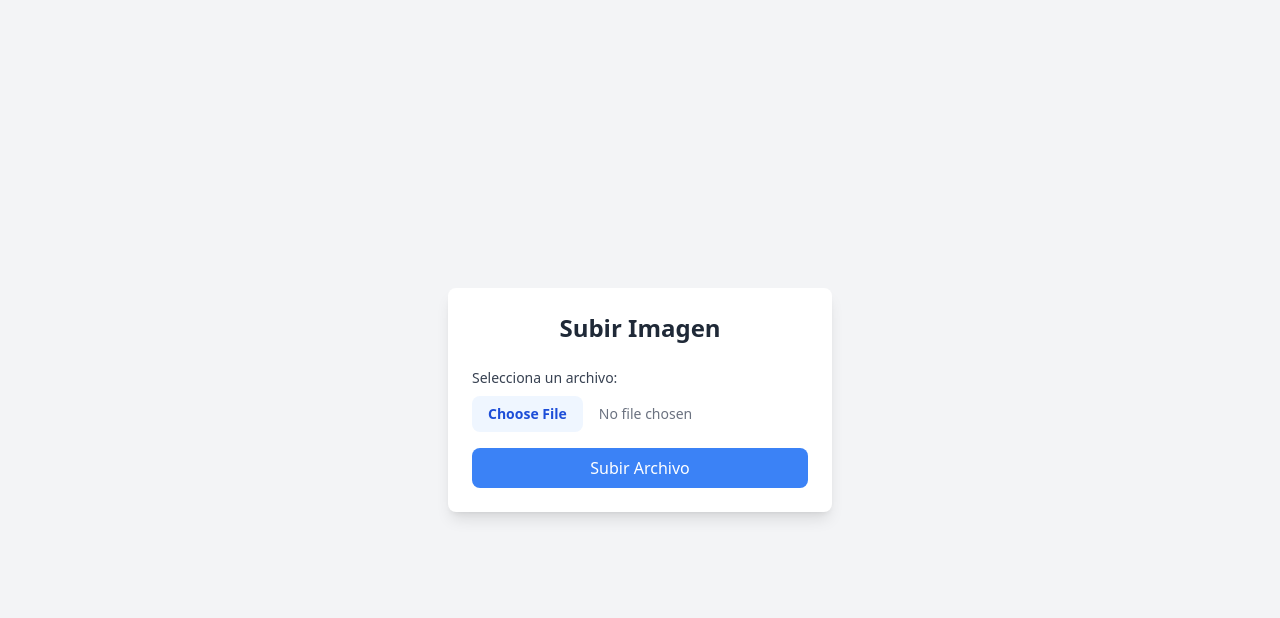
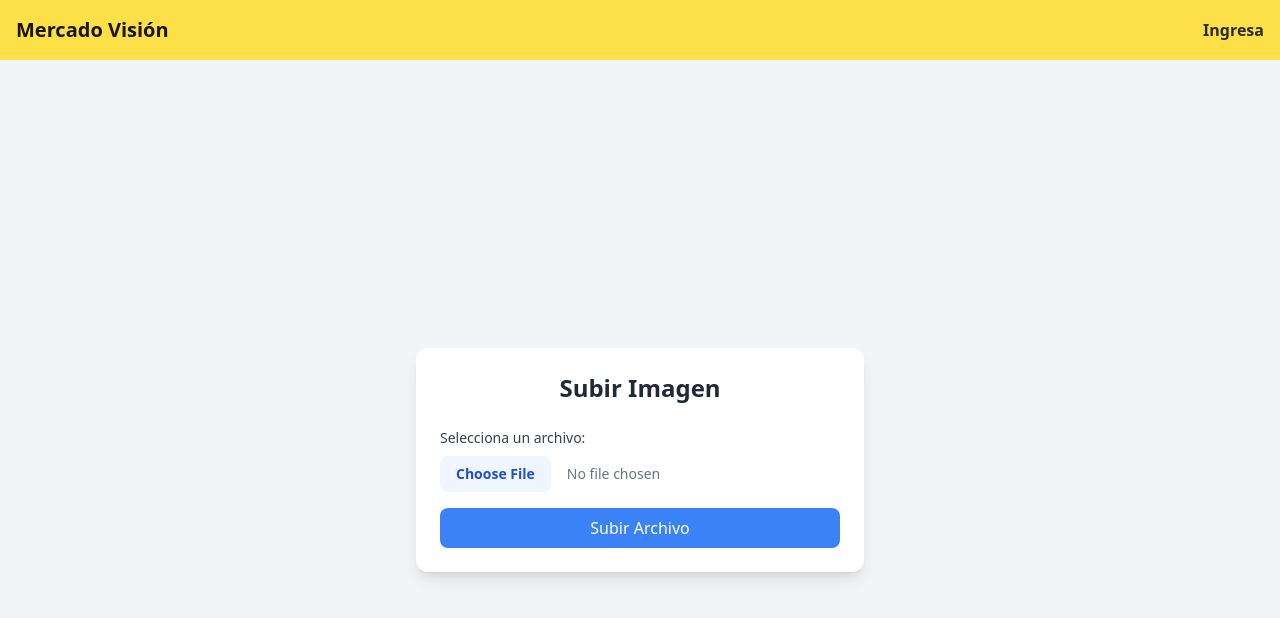
Before and after one commit to oerlandsen/gpti, a React (Vite) app: page / in a window 1280 px wide. Shown: the top 618 px of the page. Built offline with nearby package versions, Linux system fonts and the light colour scheme; the HTML template or start-up script is replaced by a standard one.

Commit message:
feat: add auth0 and basic navbar to login and logout

```diff
--- a/package.json
+++ b/package.json
@@ -10,6 +10,7 @@
     "preview": "vite preview"
   },
   "dependencies": {
+    "@auth0/auth0-react": "^2.2.4",
     "react": "^18.3.1",
     "react-dom": "^18.3.1",
     "react-router-dom": "^7.0.1"
--- a/src/App.tsx
+++ b/src/App.tsx
@@ -1,13 +1,24 @@
 import { BrowserRouter as Router, Routes, Route } from "react-router-dom";
 import MainView from "./views/MainView";
+import { Auth0Provider } from '@auth0/auth0-react';
 
 function App() {
   return (
-    <Router>
+    <Auth0Provider
+      domain="dev-4r8anlrj2e3av060.us.auth0.com"
+      clientId="Hcr44YogF3fpzxBDeDAb326vubYbMDGC"
+      authorizationParams={
+        {
+          redirect_uri: window.location.origin
+        }
+      }
+    >
+      <Router>
         <Routes>
           <Route path="/" element={<MainView />} />
         </Routes>
-    </Router>
+      </Router>
+    </Auth0Provider>
   );
 }
 
--- /dev/null
+++ b/src/components/FileSelector.tsx
@@ -0,0 +1,64 @@
+import React, { useState } from "react";
+import { useAuth0 } from "@auth0/auth0-react";
+
+function FileSelector() {
+    const [file, setFile] = useState<File | null>(null);
+
+    const handleFileChange = (event: React.ChangeEvent<HTMLInputElement>) => {
+        if (event.target.files && event.target.files[0]) {
+            setFile(event.target.files[0]);
+        }
+    };
+
+    const handleSubmit = (event: React.FormEvent<HTMLFormElement>) => {
+        event.preventDefault();
+        if (file) {
+            // Aquí puedes manejar el archivo (subirlo al servidor o procesarlo)
+            console.log("Archivo seleccionado:", file.name);
+            alert(`Archivo "${file.name}" subido con éxito.`);
+        } else {
+            alert("Por favor selecciona un archivo antes de enviar el formulario.");
+        }
+    };
+
+    return (
+        <div className="flex items-center justify-center min-h-screen bg-gray-100">
+            <form
+                onSubmit={handleSubmit}
+                className="bg-white p-6 rounded-xl shadow-lg w-full max-w-md"
+            >
+                <h1 className="text-2xl font-bold text-center text-gray-800 mb-6">
+                    Subir Imagen
+                </h1>
+                <div className="mb-4">
+                    <label
+                        htmlFor="fileInput"
+                        className="block text-sm font-medium text-gray-700"
+                    >
+                        Selecciona un archivo:
+                    </label>
+                    <input
+                        type="file"
+                        id="fileInput"
+                        onChange={handleFileChange}
+                        accept="image/png, image/gif, image/jpeg"
+                        className="mt-2 block w-full text-sm text-gray-500 file:mr-4 file:py-2 file:px-4 file:rounded-lg file:border-0 file:text-sm file:font-semibold file:bg-blue-50 file:text-blue-700 hover:file:bg-blue-100"
+                    />
+                </div>
+                <button
+                    type="submit"
+                    className="w-full bg-blue-500 text-white py-2 px-4 rounded-lg hover:bg-blue-600 transition-colors"
+                >
+                    Subir Archivo
+                </button>
+                {file && (
+                    <p className="mt-4 text-sm text-gray-600">
+                        Archivo seleccionado: <strong>{file.name}</strong>
+                    </p>
+                )}
+            </form>
+        </div>
+    );
+}
+
+export default FileSelector;
--- /dev/null
+++ b/src/components/LoginButton.tsx
@@ -0,0 +1,15 @@
+import { useAuth0 } from "@auth0/auth0-react";
+
+const LoginButton = () => {
+    const { loginWithRedirect } = useAuth0();
+
+    return <button onClick={() => loginWithRedirect()} className="text-gray-900 opacity-90 font-sans font-semibold text-s hover:opacity-100">Ingresa</button>;
+};
+
+const LogoutButton = () => {
+    const { logout } = useAuth0();
+
+    return <button onClick={() => logout()} className="text-gray-900 opacity-90 font-sans font-semibold text-s hover:opacity-100">Salir</button>;
+}
+
+export { LoginButton, LogoutButton };
--- /dev/null
+++ b/src/components/NavBar.tsx
@@ -0,0 +1,23 @@
+import React from 'react';
+import { Link } from 'react-router-dom';
+import { LoginButton, LogoutButton } from './LoginButton';
+import { useAuth0 } from '@auth0/auth0-react';
+
+const NavBar: React.FC = () => {
+
+    const { isAuthenticated, user } = useAuth0();
+
+    return (
+        <nav className="bg-yellow-300 p-4">
+            <div className="container mx-auto flex justify-between items-center">
+                <Link to="/" className="text-black opacity-90 font-sans text-xl font-bold">Mercado Visión</Link>
+                <div className="flex items-center">
+                    {isAuthenticated && user && <span className="mr-4 text-black">{user.email}</span>}
+                    {isAuthenticated ? <LogoutButton /> : <LoginButton />}
+                </div>
+            </div>
+        </nav>
+    );
+}
+
+export default NavBar;
--- a/src/views/MainView.tsx
+++ b/src/views/MainView.tsx
@@ -1,60 +1,11 @@
-import React, { useState } from "react";
+import FileSelector from "../components/FileSelector";
+import NavBar from "../components/NavBar";
 
 function MainView() {
-  const [file, setFile] = useState<File | null>(null);
-
-  const handleFileChange = (event: React.ChangeEvent<HTMLInputElement>) => {
-    if (event.target.files && event.target.files[0]) {
-      setFile(event.target.files[0]);
-    }
-  };
-
-  const handleSubmit = (event: React.FormEvent<HTMLFormElement>) => {
-    event.preventDefault();
-    if (file) {
-      // Aquí puedes manejar el archivo (subirlo al servidor o procesarlo)
-      console.log("Archivo seleccionado:", file.name);
-      alert(`Archivo "${file.name}" subido con éxito.`);
-    } else {
-      alert("Por favor selecciona un archivo antes de enviar el formulario.");
-    }
-  };
-
   return (
-    <div className="flex items-center justify-center min-h-screen bg-gray-100">
-      <form
-        onSubmit={handleSubmit}
-        className="bg-white p-6 rounded-lg shadow-lg w-96"
-      >
-        <h1 className="text-2xl font-bold text-center text-gray-800 mb-6">
-          Subir Imagen
-        </h1>
-        <div className="mb-4">
-          <label
-            htmlFor="fileInput"
-            className="block text-sm font-medium text-gray-700"
-          >
-            Selecciona un archivo:
-          </label>
-          <input
-            type="file"
-            id="fileInput"
-            onChange={handleFileChange}
-            className="mt-2 block w-full text-sm text-gray-500 file:mr-4 file:py-2 file:px-4 file:rounded-lg file:border-0 file:text-sm file:font-semibold file:bg-blue-50 file:text-blue-700 hover:file:bg-blue-100"
-          />
-        </div>
-        <button
-          type="submit"
-          className="w-full bg-blue-500 text-white py-2 px-4 rounded-lg hover:bg-blue-600 transition-colors"
-        >
-          Subir Archivo
-        </button>
-        {file && (
-          <p className="mt-4 text-sm text-gray-600">
-            Archivo seleccionado: <strong>{file.name}</strong>
-          </p>
-        )}
-      </form>
+    <div>
+      <NavBar />
+      <FileSelector />
     </div>
   );
 }
```
Also changed, not shown: 1 other file (tests, documents, lock files or other folders).
